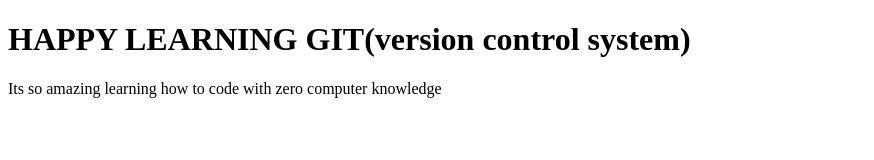
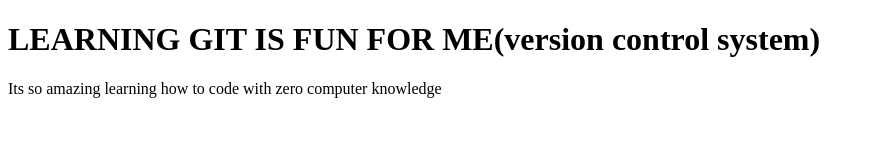
Before and after one commit to DevSkillsSeeker/campinAurora, a plain HTML site: page index.html in a window 1280 px wide. Shown: the whole page, without its empty margins (0-874 px from the left). Drawn offline with Linux system fonts and the light colour scheme.

Commit message:
changed title

```diff
--- a/index.html
+++ b/index.html
@@ -7,7 +7,7 @@
     <title>Git Lesson</title>
 </head>
 <body>
-    <h1>HAPPY LEARNING GIT(version control system)</h1>
+    <h1>LEARNING GIT IS FUN FOR ME(version control system)</h1>
     <p>Its so amazing learning how to code with zero computer knowledge</p>
 
 </body>
```
